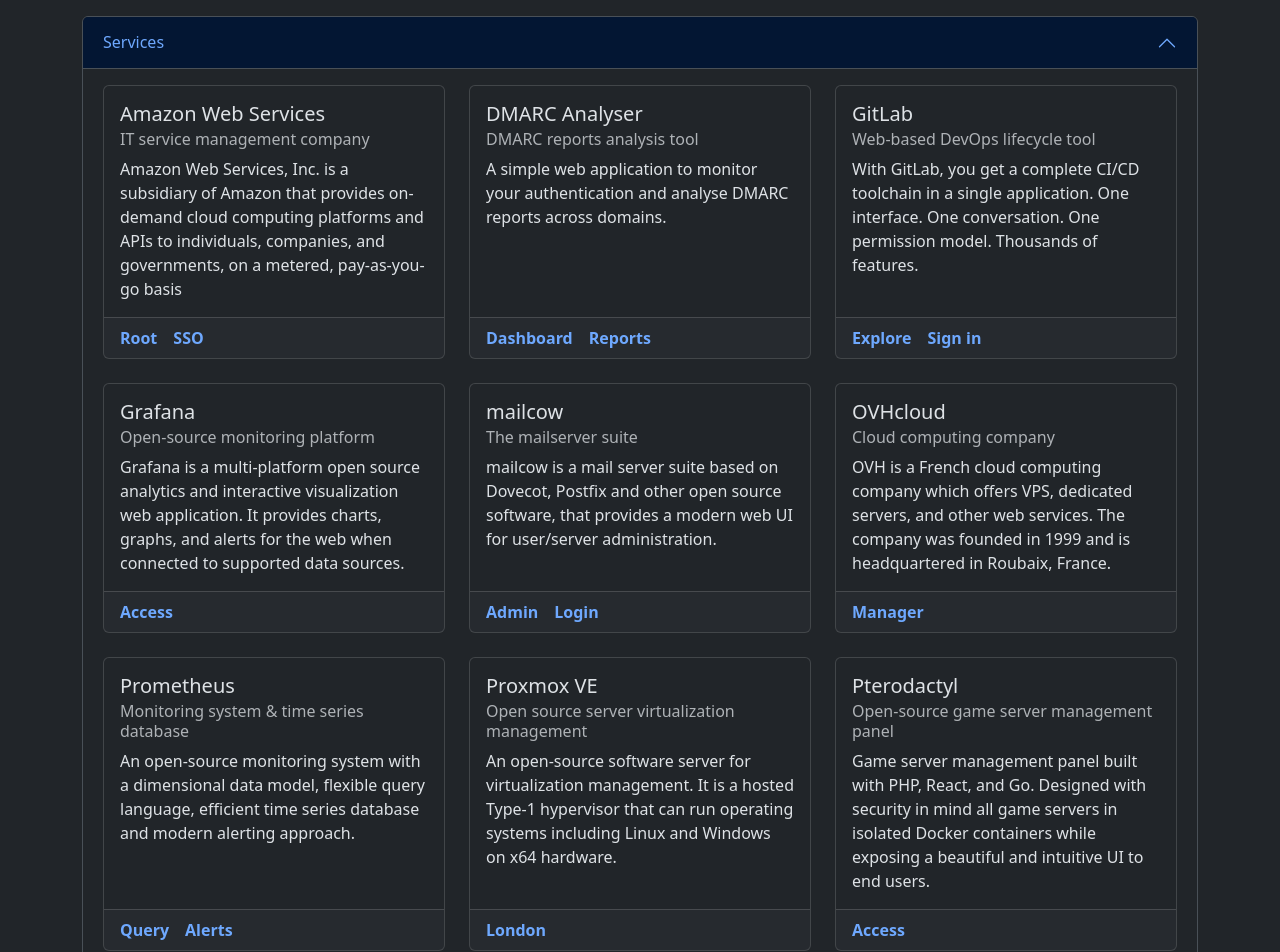
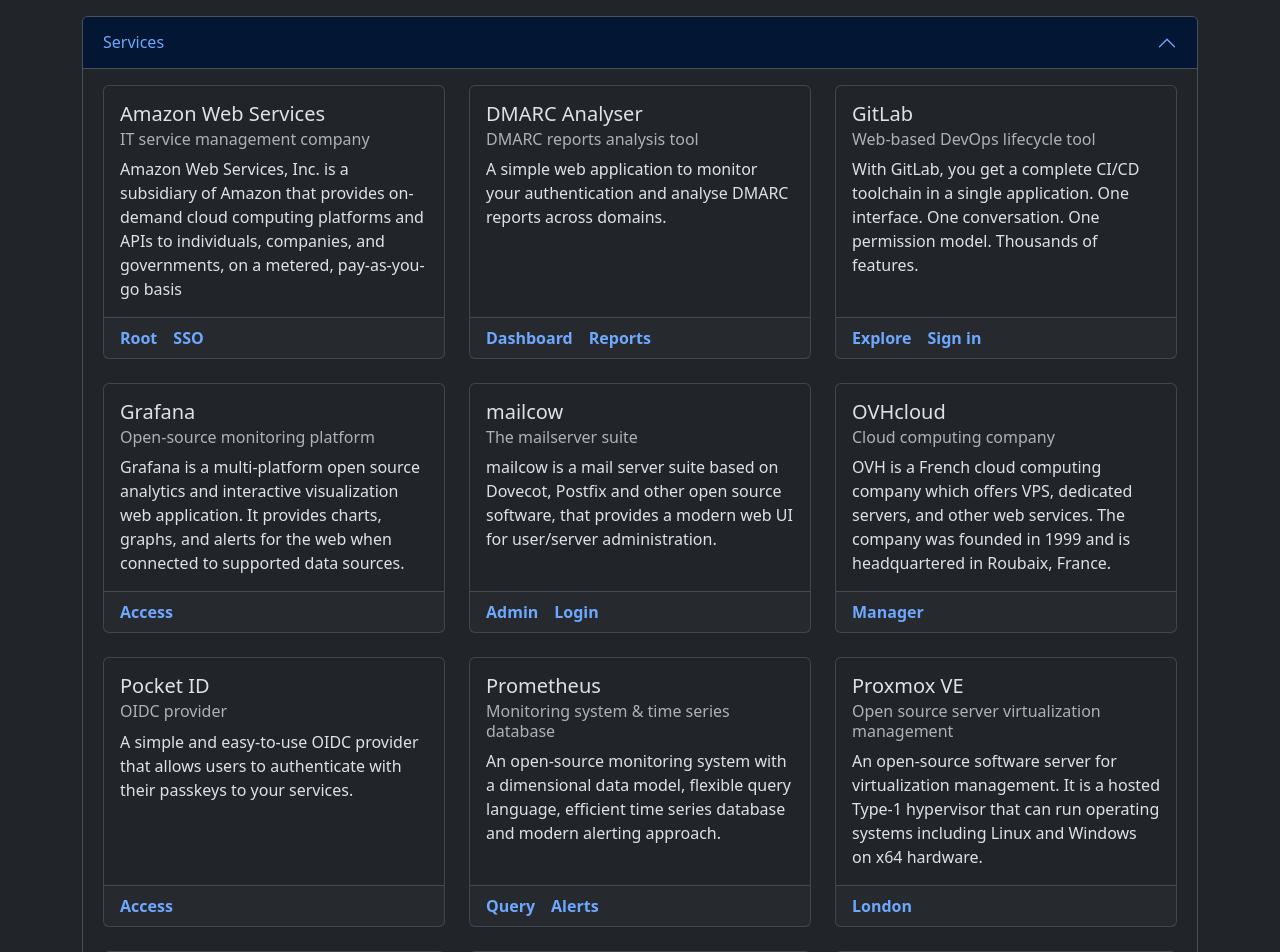
Before and after one commit to dwilson5817/server-portal, a Vue app: page / in a window 1280 px wide. Shown: the top 952 px of the page. Built offline with nearby package versions, Linux system fonts and the light colour scheme.

Commit message:
feat(services): add Pocket ID details to projects list
Add Pocket ID as a new OIDC provider, including its description and
access link.

```diff
--- a/src/constants.ts
+++ b/src/constants.ts
@@ -101,6 +101,14 @@
             { text: "Reports", url: "https://dmarc.dylanw.net/reports" },
         ],
     },
+    {
+        title: "Pocket ID",
+        subtitle: "OIDC provider",
+        description: "A simple and easy-to-use OIDC provider that allows users to authenticate with their passkeys to your services.",
+        links: [
+            { text: "Access", url: "https://auth.dylanw.net/" },
+        ],
+    },
 ]
 
 export const PROJECTS: Project[] = [
```
